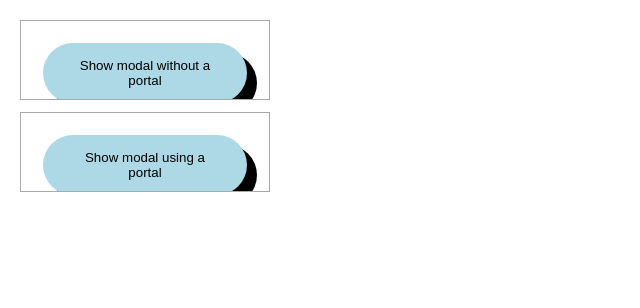
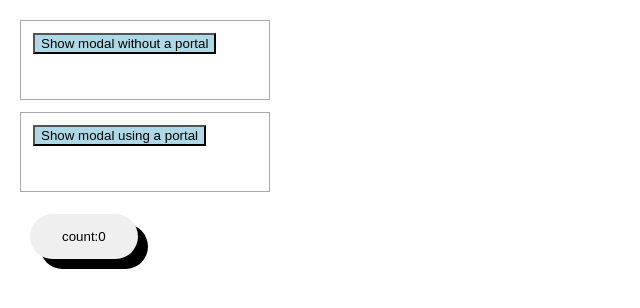
Before and after one commit to vaishnavi-bandaru/my-react-demo, a React (Create React App) app: page / in a window 1280 px wide. Shown: the top 308 px of the page, without its empty margins (0-640 px from the left). Built offline with nearby package versions, Linux system fonts and the light colour scheme.

Commit message:
Vaishnavi | implementing styling examples using className

```diff
--- a/src/App.js
+++ b/src/App.js
@@ -76,6 +76,7 @@ export default function App() {
             {/* <MyReducer></MyReducer> */}
 
             <MyPortal></MyPortal>
+            <MyButton></MyButton>
 
         </>
     );
--- a/src/components/MyButton/MyButton.css
+++ b/src/components/MyButton/MyButton.css
@@ -1,4 +1,4 @@
-button{
+.button-example{
     border: 0px;
     padding: 15px 32px;
     text-align: center;
@@ -7,7 +7,11 @@ button{
     margin: 10px;
 }
 
-button:active {
+.button-example:active {
     box-shadow: 5px 5px;
     transform: translateY(5px) translateX(5px);
 }
+
+.button-example-green:active{
+    background-color: lightgreen;
+}
--- a/src/components/MyButton/MyButton.js
+++ b/src/components/MyButton/MyButton.js
@@ -1,20 +1,22 @@
 import { useState } from "react";
 import './MyButton.css'
-export default function MyButton({name, showText, children}){
+export default function MyButton({name="count", showText, children}){
     const [count, setCount] = useState(0);
     const [showHeading, setShowHeading] = useState(showText);
+    const [buttonClass, setButtonClass] = useState("button-example")
 
     function handleClick(){
         setCount(count+1);
         setShowHeading(!showHeading);
+        setButtonClass(buttonClass + " button-example-green")
     }
+
 
     return (
         <>
-            <button onClick={handleClick}> {name}:{count} {children}</button>
+            <button className={buttonClass} onClick={handleClick}> {name}:{count} {children}</button>
             {showHeading && <h2>TEXT</h2>}
             {children}
         </>
-
     );
 }
```
